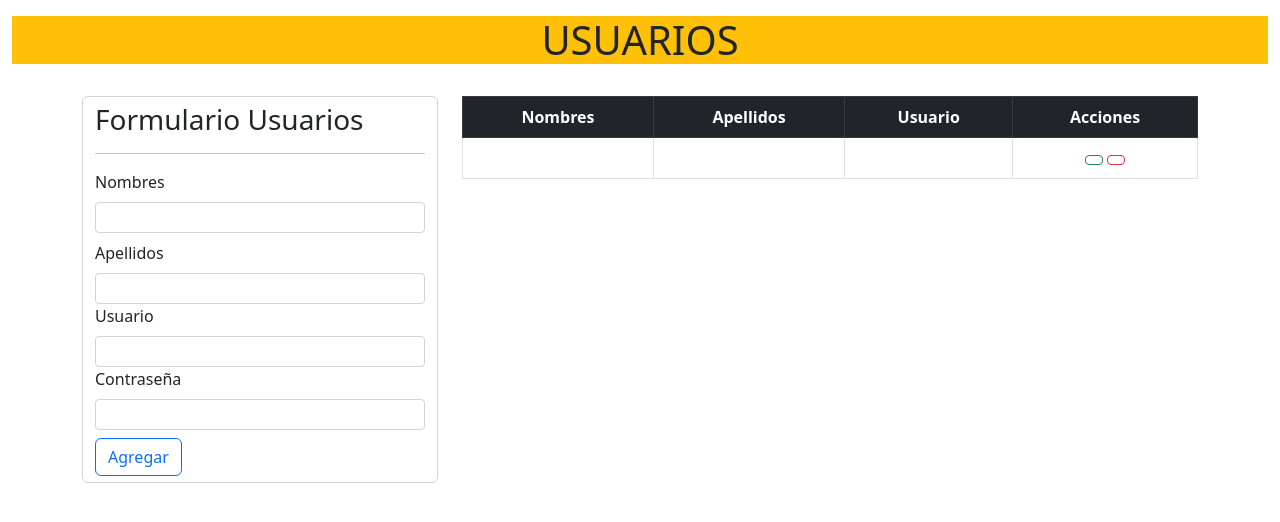
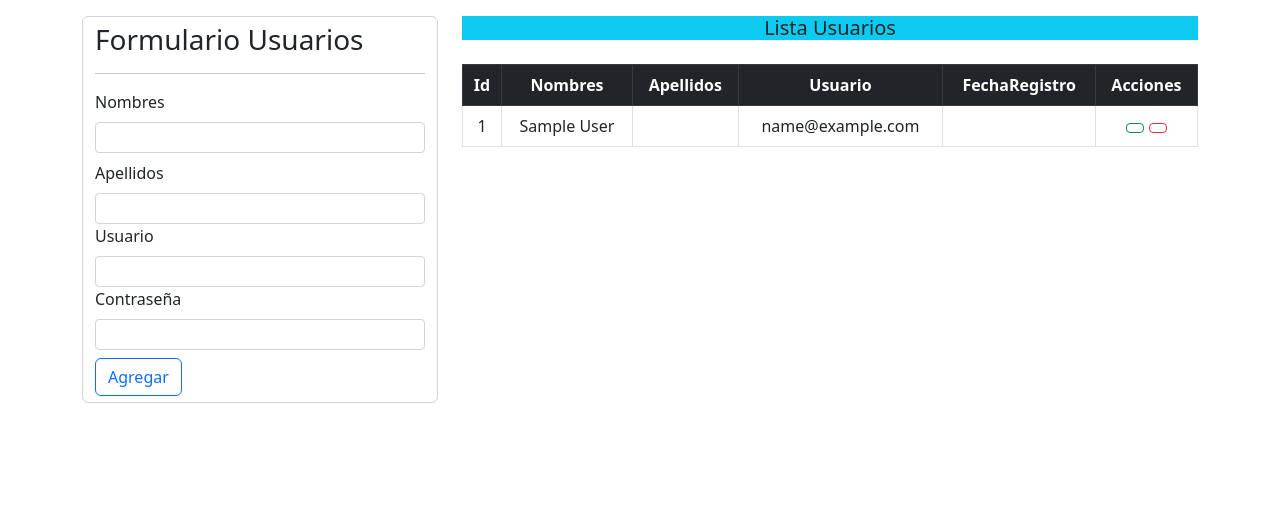
Before and after one commit to NoeGarcia2022/pos_venta, a PHP site: page /vistas/usuarios.php in a window 1280 px wide. Shown: the part 58-580 px from the top of the page. Run offline with PHP 8.4, Linux system fonts and the light colour scheme; the visitor is signed in with stand-in values (Sample User, id 1); lists and menus that the app fills with data are empty; some libraries are stand-ins or nearby versions.

Commit message:
Codigo php para mostrar datos de la tb_usuarios

```diff
--- a/vistas/usuarios.php
+++ b/vistas/usuarios.php
@@ -26,14 +26,13 @@
     <body>
         <!-- Contenedor principal -->
         <div class="container-fluid mt-3">
-            <h1 class="text-center bg-warning">USUARIOS</h1>
         </div>
         <div class="container mt-2">
             <div class="row">
-                <div class="col-sm-4 mt-4">
+                <div class="col-sm-4">
                     <!-- Formulario para agregar usuarios -->
-                    <form id="frmUsuarios" action="" method="post" class="form-control" enctype="multipart/form-data">
-                    <h3>Formulario Usuarios</h3>
+                    <form id="frmUsuarios" action="" method="post" class="form-control mb-4" enctype="multipart/form-data">
+                        <h3>Formulario Usuarios</h3>
                         <hr>
                         <div class="mb-2">
                             <label for="nombre" class="form-label">Nombres</label>
@@ -57,6 +56,7 @@
                     </form>
                 </div>
                 <div class="col-sm-8">
+                    <h5 class="text-center bg-info">Lista Usuarios</h5>
                     <!-- Espacio para mostrar la tabla de usuarios cargada dinámicamente -->
                     <div id="tablaUsuariosLoad">
                     </div>
--- a/vistas/usuarios/tablaUsuarios.php
+++ b/vistas/usuarios/tablaUsuarios.php
@@ -1,3 +1,18 @@
+<?php
+// Incluimos la conexion
+require_once("../../clases/Conexion.php");
+// Imstanciamos la conexion
+$c = new Conectar();
+$conexion = $c->conexion();
+
+// Sentencia sql para mostrar los datos de la tabla usuarios
+$sql = "SELECT  id_usuario, nombre, apellido, correo, fechaCaptura
+            FROM tb_usuarios";
+
+// Corremos nuestro query
+$result = mysqli_query($conexion, $sql);
+?>
+
 <div class="table-responsive mt-4">
 
     <!-- Tabla con estilo de Bootstrap -->
@@ -5,18 +20,23 @@
         <!-- Encabezado de la tabla -->
         <thead class="table-dark">
             <tr>
+                <th scope="col">Id</th>
                 <th scope="col">Nombres</th>
                 <th scope="col">Apellidos</th>
                 <th scope="col">Usuario</th>
+                <th scope="col">FechaRegistro</th>
                 <th scope="col">Acciones</th>
             </tr>
         </thead>
         <tbody>
             <!-- Ejemplo de una fila de categoría (puedes repetir esta estructura dinámicamente) -->
+            <?php while ($ver=mysqli_fetch_row($result)): ?>
             <tr>
-                <td scope="row"></td>
-                <td scope="row"></td>
-                <td scope="row"></td>
+                <td scope="row"><?php echo $ver[0] ?></td>
+                <td scope="row"><?php echo $ver[1] ?></td>
+                <td scope="row"><?php echo $ver[2] ?></td>
+                <td scope="row"><?php echo $ver[3] ?></td>
+                <td scope="row"><?php echo $ver[4] ?></td>
                 <td scope="row">
                     <!-- Botones de edición y eliminación con iconos -->
                     <button type="button" class="btn btn-outline-success btn-sm"><i class="fas fa-pencil-alt"></i></button>
@@ -24,6 +44,9 @@
                 </td>
             </tr>
             <!-- Fin del ejemplo de fila -->
+            <?php
+                endwhile;
+            ?>
         </tbody>
     </table>
 </div>
```
